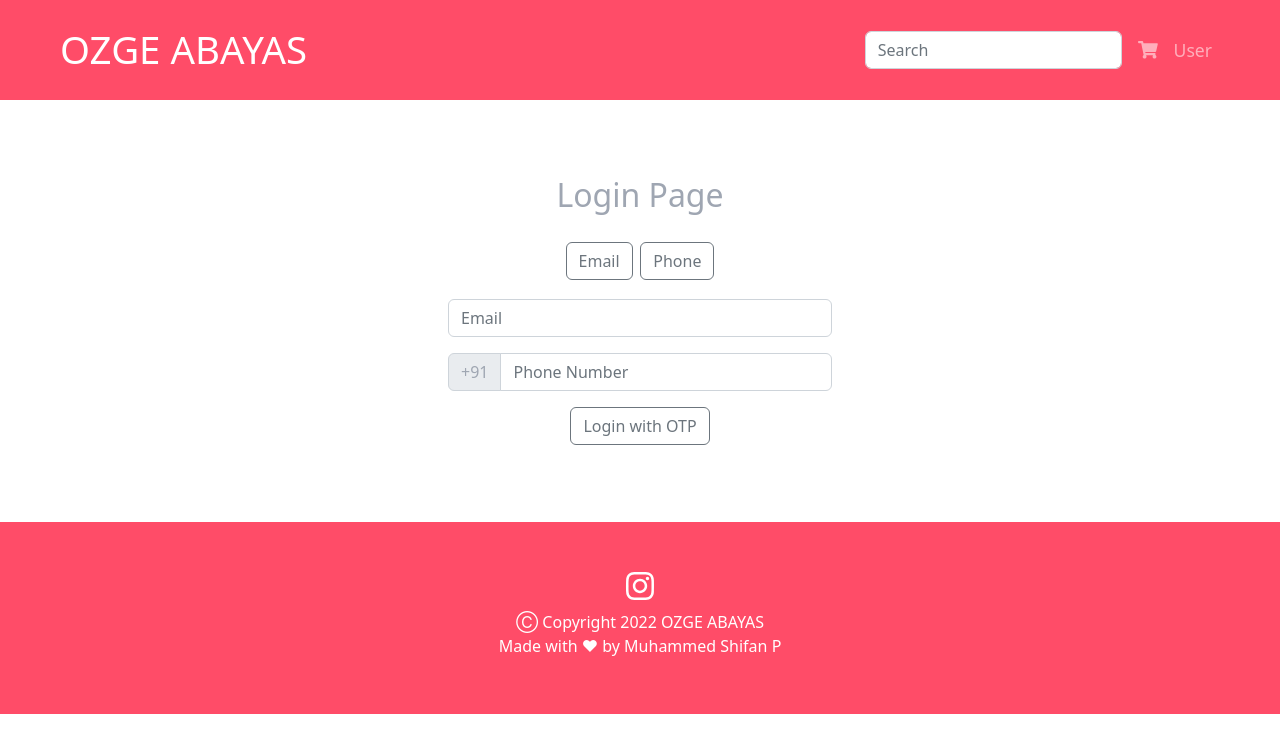
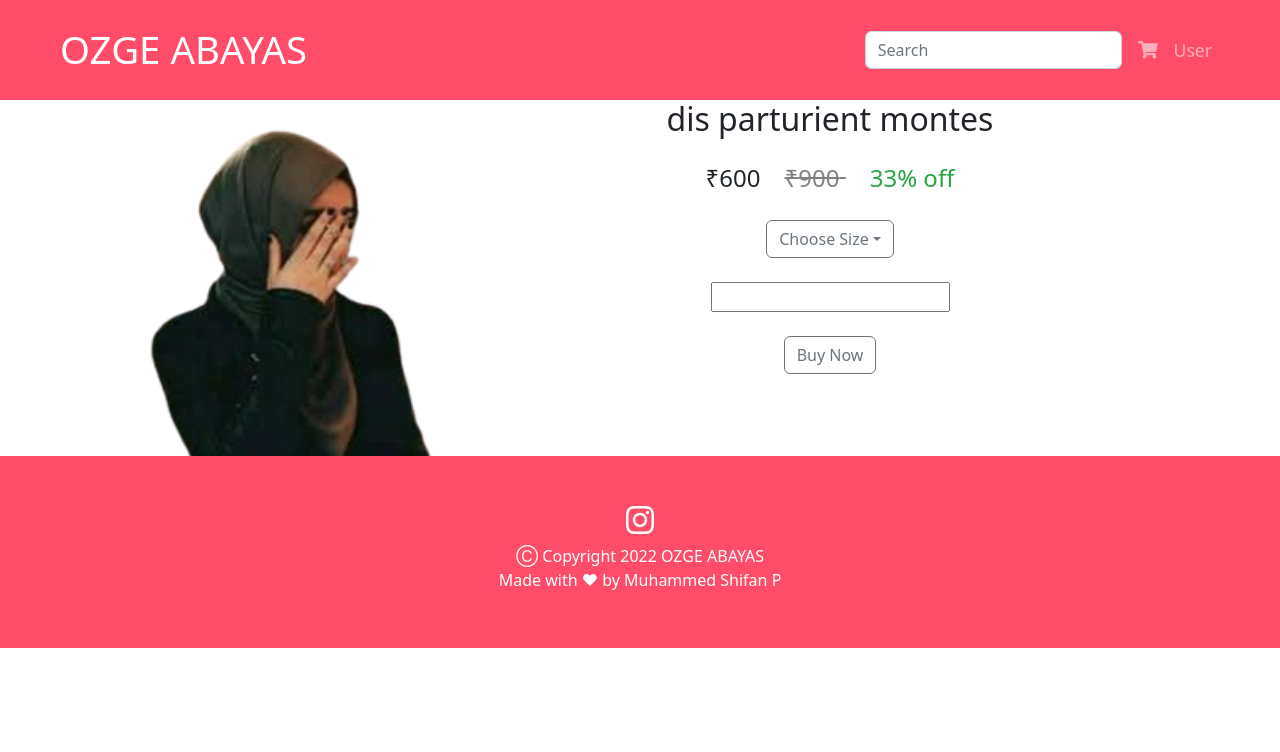
Before and after one commit to shifanpazheri/ozge_abayas, a React (Create React App) app in the folder client/: page / in a window 1280 px wide. Shown: the top 752 px of the page. Built offline with nearby package versions, Linux system fonts and the light colour scheme.

Commit message:
Product page added

```diff
--- a/client/public/styles.css
+++ b/client/public/styles.css
@@ -55,8 +55,18 @@
     margin: 3rem 3rem 3rem 3rem;
 }
 
-.card-button{
-    background: #ff4c68;
+/* Product Page */
+
+.product-detail{
+    text-align: center;
+}
+
+.product-size{
+    margin: 1.5rem 0rem 1.5rem 0rem;
+}
+
+.product-count{
+    margin: 1.5rem 0rem 1.5rem 0rem;
 }
 
 /* Footer */
--- a/client/src/App.js
+++ b/client/src/App.js
@@ -2,11 +2,12 @@
 import React from "react";
 import Home from "./pages/Home";
 import Login from "./pages/Login";
+import Product from "./pages/Product";
 
 function App() {
   return (
     <div>
-      <Login />
+      <Product />
     </div>
   );
 }
--- a/client/src/components/DressItem.js
+++ b/client/src/components/DressItem.js
@@ -35,9 +35,7 @@ function DressItem(props) {
             </span>
           </p>
         </Card.Text>
-        <Button variant="primary" className="card-button">
-          Buy Now
-        </Button>
+        <Button variant="outline-secondary">Buy Now</Button>
       </Card.Body>
     </Card>
   );
--- /dev/null
+++ b/client/src/components/ProductCount.js
@@ -0,0 +1,12 @@
+// eslint-disable-next-line
+import React from "react";
+
+function ProductCount() {
+  return (
+    <div className="product-count">
+      <input type="number" id="count" name="count" step="1" min="0"></input>
+    </div>
+  );
+}
+
+export default ProductCount;
--- /dev/null
+++ b/client/src/components/ProductDetails.jsx
@@ -0,0 +1,53 @@
+// eslint-disable-next-line
+import React from "react";
+import Container from "react-bootstrap/Container";
+import Row from "react-bootstrap/Row";
+import Col from "react-bootstrap/Col";
+import Button from "react-bootstrap/Button";
+import ProductSize from "./ProductSize";
+import ProductCount from "./ProductCount";
+
+let image = "/dataImage/p1.png";
+let costPrice = 900;
+let sellingPrice = 600;
+let name = "dis parturient montes";
+
+function Product() {
+  return (
+    <div className="product-detail">
+      <Container>
+        <Row>
+          <Col md={4}>
+            <img style={{ width: "100%" }} src={image} alt="Dress Pic" />
+          </Col>
+          <Col md={8}>
+            {" "}
+            <h2 style={{ marginBottom: "3%" }}>{name}</h2>
+            <p style={{ fontSize: "1.5rem" }}>
+              ₹{sellingPrice}
+              <span
+                style={{
+                  padding: "0rem 1.5rem 0rem 1.5rem",
+                  textDecoration: "line-through",
+                  color: "#808080",
+                }}
+              >
+                ₹{costPrice}{" "}
+              </span>
+              {"       "}
+              <span style={{ color: "#26a541" }}>
+                {Math.round(((costPrice - sellingPrice) * 100) / costPrice)}%
+                off
+              </span>
+            </p>
+            <ProductSize />
+            <ProductCount />
+            <Button variant="outline-secondary">Buy Now</Button>
+          </Col>
+        </Row>
+      </Container>
+    </div>
+  );
+}
+
+export default Product;
--- /dev/null
+++ b/client/src/components/ProductSize.jsx
@@ -0,0 +1,24 @@
+// eslint-disable-next-line
+import React from "react";
+import Dropdown from "react-bootstrap/Dropdown";
+
+function ProductSize() {
+  return (
+    <div className="product-size">
+      <Dropdown>
+        <Dropdown.Toggle variant="outline-secondary" id="dropdown-basic">
+          Choose Size
+        </Dropdown.Toggle>
+
+        <Dropdown.Menu>
+          <Dropdown.Item href="#/action-1">S</Dropdown.Item>
+          <Dropdown.Item href="#/action-1">M</Dropdown.Item>
+          <Dropdown.Item href="#/action-2">L</Dropdown.Item>
+          <Dropdown.Item href="#/action-3">XL</Dropdown.Item>
+        </Dropdown.Menu>
+      </Dropdown>
+    </div>
+  );
+}
+
+export default ProductSize;
--- /dev/null
+++ b/client/src/pages/Product.jsx
@@ -0,0 +1,17 @@
+// eslint-disable-next-line
+import React from "react";
+import TopNavBar from "../components/TopNavBar";
+import ProductDetails from "../components/ProductDetails";
+import Footer from "../components/Footer";
+
+function Product() {
+  return (
+    <div>
+      <TopNavBar />
+      <ProductDetails />
+      <Footer />
+    </div>
+  );
+}
+
+export default Product;
```
Also changed, not shown: 2 other files (tests, documents, lock files or other folders).
